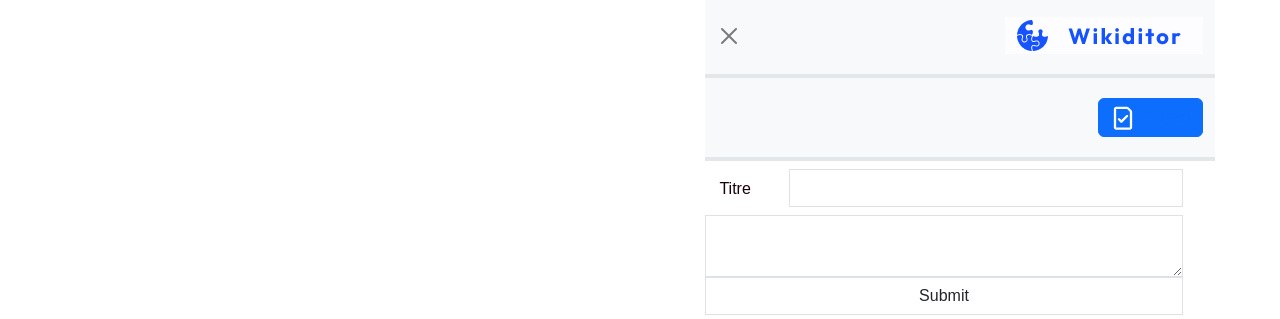
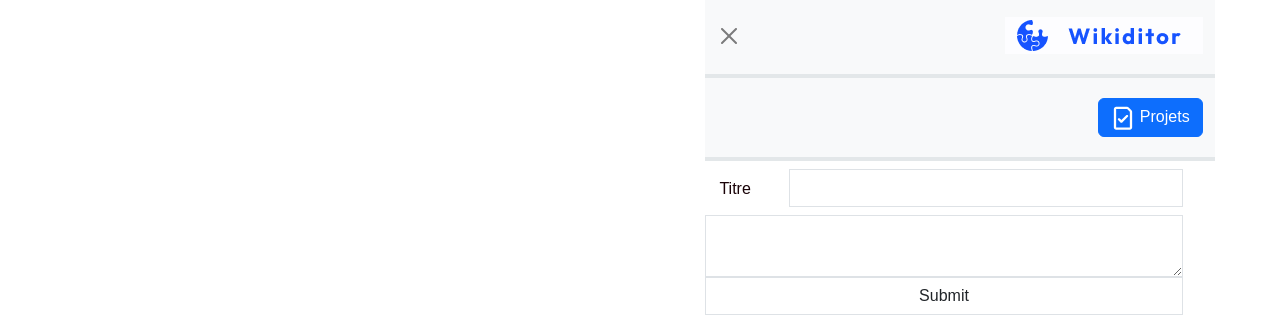
Before and after one commit to wikiditor/wikiprojet, a Symfony app: template templates/article/index.html.twig in a window 1280 px wide. Shown: the part 134-453 px from the top of the page. Run offline with Twig, Linux system fonts and the light colour scheme; the template is opened without the code that fills it, so the values that code supplies are empty; form fields are guessed from the names that the template uses; some libraries are stand-ins or nearby versions.

Commit message:
bouton projet

```diff
--- a/templates/article/index.html.twig
+++ b/templates/article/index.html.twig
@@ -91,10 +91,12 @@
 
                             <div class="navbar-nav">
                                 <button class="btn btn-primary">
+                                 <a href="{{ path('app_file_list') }}" target="_blank" class= "text-white">
                                     <svg width="24" height="24" viewbox="0 0 16 21" xmlns="http://www.w3.org/2000/svg">
                                         <path fill-rule="evenodd" clip-rule="evenodd" d="M2 0.707031C1.46957 0.707031 0.960859 0.917745 0.585786 1.29282C0.210714 1.66789 0 2.1766 0 2.70703V18.707C0 19.2375 0.210714 19.7462 0.585786 20.1212C0.960859 20.4963 1.46957 20.707 2 20.707H14C14.5304 20.707 15.0391 20.4963 15.4142 20.1212C15.7893 19.7462 16 19.2375 16 18.707V5.12103C15.9999 4.59064 15.7891 4.08202 15.414 3.70703L13 1.29303C12.625 0.917932 12.1164 0.707145 11.586 0.707031H2ZM2 2.70703H11.586L14 5.12103V18.707H2V2.70703ZM12.238 9.50003C12.3335 9.40778 12.4097 9.29744 12.4621 9.17544C12.5145 9.05343 12.5421 8.92221 12.5433 8.78943C12.5444 8.65665 12.5191 8.52497 12.4688 8.40208C12.4185 8.27918 12.3443 8.16753 12.2504 8.07364C12.1565 7.97974 12.0449 7.90549 11.922 7.85521C11.7991 7.80493 11.6674 7.77963 11.5346 7.78078C11.4018 7.78193 11.2706 7.80952 11.1486 7.86193C11.0266 7.91434 10.9162 7.99052 10.824 8.08603L6.582 12.328L5.167 10.914C4.9784 10.7319 4.7258 10.6311 4.4636 10.6334C4.2014 10.6356 3.95059 10.7408 3.76518 10.9262C3.57977 11.1116 3.4746 11.3624 3.47233 11.6246C3.47005 11.8868 3.57084 12.1394 3.753 12.328L5.803 14.379C5.90515 14.4812 6.02644 14.5623 6.15993 14.6176C6.29342 14.6729 6.4365 14.7014 6.581 14.7014C6.7255 14.7014 6.86858 14.6729 7.00207 14.6176C7.13556 14.5623 7.25685 14.4812 7.359 14.379L12.238 9.50003Z" fill="white"/>
                                     </svg>
-                                    <a href="{{ path('app_file_list') }}" target="_blank" <span class="button-title">Projets</span></a>
+                                    <span>Projets</span>
+                                </a>
                                 </button>
 
                             </div>
```
